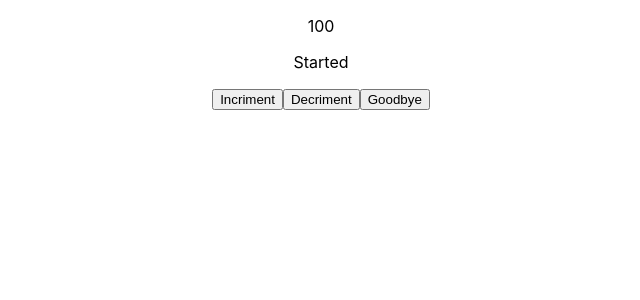
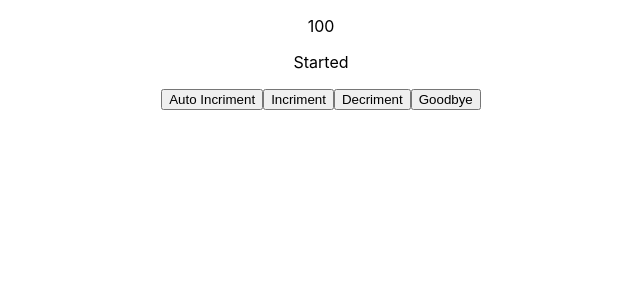
Before and after one commit to nnance/react-state-examples, a React (Create React App) app: page / in a window 1280 px wide. Shown: the top 300 px of the page, without its empty margins (319-959 px from the left). Built offline with nearby package versions, Linux system fonts and the light colour scheme.

Commit message:
auto incriment

```diff
--- a/src/App.tsx
+++ b/src/App.tsx
@@ -6,16 +6,15 @@ function App() {
   return (
     <StoreProvider>
       <Store.Consumer>
-        {([state, {incriment, decriment, setMessage}]) => {
+        {([state, { autoIncriment, incriment, decriment, setMessage }]) => {
           return (
             <div className="App">
               <p>{state.counter}</p>
               <p>{state.message}</p>
+              <button onClick={() => autoIncriment(1)}>Auto Incriment</button>
               <button onClick={() => incriment(1)}>Incriment</button>
               <button onClick={() => decriment(1)}>Decriment</button>
-              <button onClick={() => setMessage("Goodbye!")}>
-                Goodbye
-              </button>
+              <button onClick={() => setMessage("Goodbye!")}>Goodbye</button>
             </div>
           );
         }}
--- a/src/state/store.tsx
+++ b/src/state/store.tsx
@@ -9,11 +9,13 @@ export const Store = React.createContext<Store>([initialState, {} as Actions]);
 
 export const StoreProvider: React.FC = ({ children }) => {
   const [state, dispatch] = React.useReducer(reducer, initialState);
-
   const { incriment, decriment } = counterActions;
   const { setMessage } = messageActions;
 
   const actions: Actions = {
+    autoIncriment: value => {
+      setInterval(() => dispatch(incriment(value)), 1000);
+    },
     incriment: value => dispatch(incriment(value)),
     decriment: value => dispatch(decriment(value)),
     setMessage: msg => dispatch(setMessage(msg))
```
Also changed, not shown: src/state/counter.ts (+9 -2 lines).
